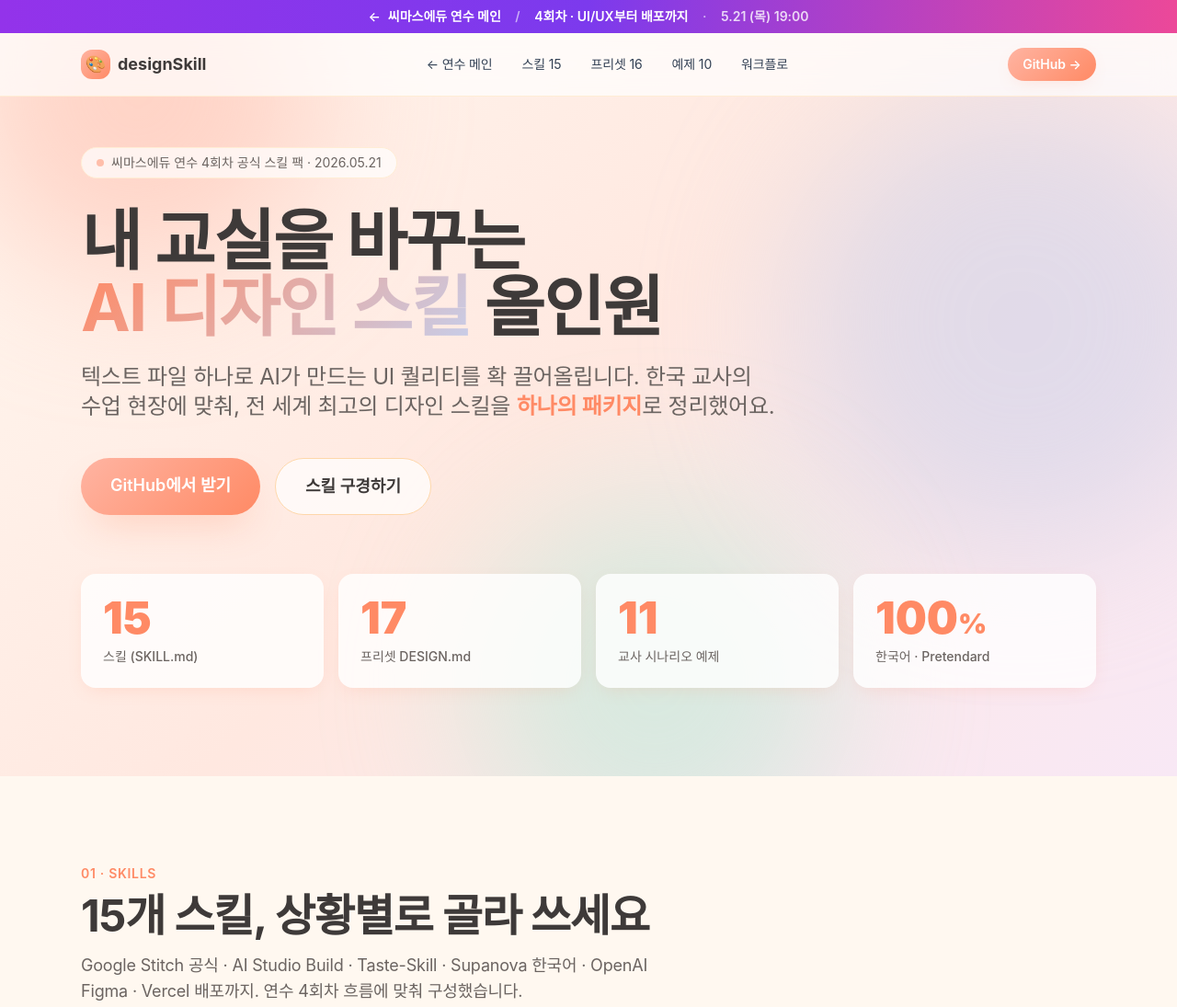
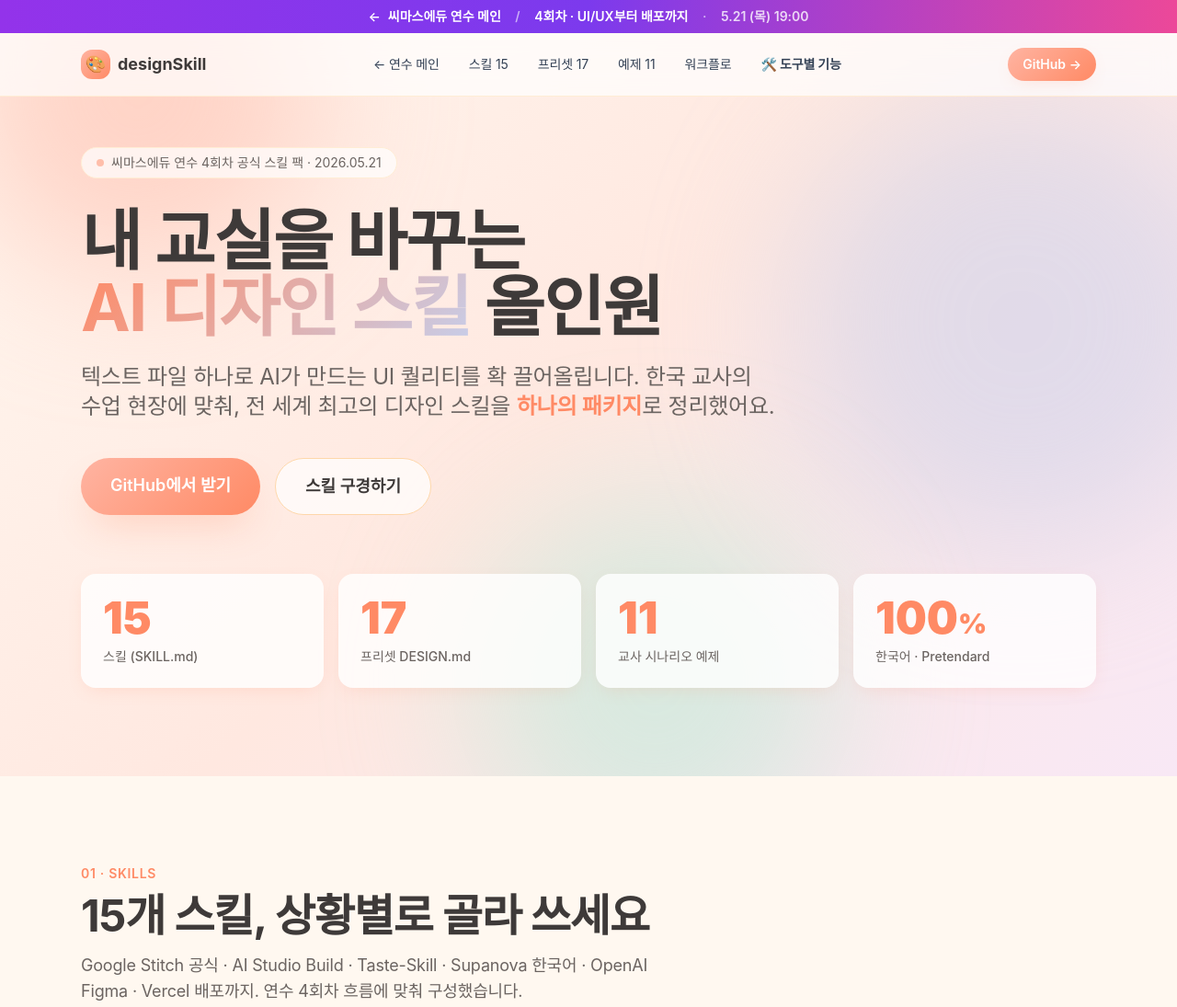
Before and after one commit to sumilee-phd/designSkill, a plain HTML site: page session-04/index.html in a window 1280 px wide. Shown: the top 1095 px of the page at 92% size. Drawn offline with nearby package versions, Linux system fonts and the light colour scheme; some icons are missing; a web font is replaced by a local one.

Commit message:
Add tool-capabilities reference for session 4 live demo
session-04/tool-capabilities.md (신규 · 공개):
- 4회차 시연용 도구별 기능 카탈로그
- 급식앱을 실전 예시로 각 도구의 역할 세분화
- 4가지 도구 섹션:
  1. Stitch — UI 디자인 단계 (가능/불가능 + 실전 프롬프트)
  2. AI Studio Build — 기능 이식 10개 범주 (구조·상태·데이터·API·
     Gemini·UX·접근성·스타일·성능·에러) 각각 조정 프롬프트 포함
  3. GitHub — 협업·자동화 (Actions 급식 자동 동기화 yml 샘플)
  4. Vercel — 배포·모니터링 (환경변수·도메인·Serverless·Cron·보안 헤더)
- 책임 매트릭스: 20개 기능별 어느 도구에서 하는지 한눈에
- 실전 시나리오: '영양교사 메뉴 등록 → 학생 별점까지' 전체 흐름
- 연수 150분 시연 순서 제안

session-04/index.html:
- Nav에 '🛠️ 도구별 기능' 링크 추가
- 프리셋 카운트 16 → 17
- 예제 카운트 10 → 11

```diff
--- a/session-04/index.html
+++ b/session-04/index.html
@@ -94,9 +94,10 @@
     <ul class="hidden md:flex items-center gap-8 text-sm text-slate-700">
       <li><a href="../" class="hover:text-[color:var(--coral)]">← 연수 메인</a></li>
       <li><a href="#skills" class="hover:text-[color:var(--coral)]">스킬 15</a></li>
-      <li><a href="#presets" class="hover:text-[color:var(--coral)]">프리셋 16</a></li>
-      <li><a href="#examples" class="hover:text-[color:var(--coral)]">예제 10</a></li>
+      <li><a href="#presets" class="hover:text-[color:var(--coral)]">프리셋 17</a></li>
+      <li><a href="#examples" class="hover:text-[color:var(--coral)]">예제 11</a></li>
       <li><a href="#workflow" class="hover:text-[color:var(--coral)]">워크플로</a></li>
+      <li><a href="https://github.com/sumilee-phd/designSkill/blob/main/session-04/tool-capabilities.md" target="_blank" rel="noopener" class="hover:text-[color:var(--coral)] font-bold">🛠️ 도구별 기능</a></li>
     </ul>
     <a href="https://github.com/sumilee-phd/designSkill" target="_blank" rel="noopener"
        class="px-4 py-2 rounded-full gradient-peach text-white text-sm font-semibold soft-shadow hover:-translate-y-0.5 transition-all duration-300">
```
Also changed, not shown: 1 other file.
